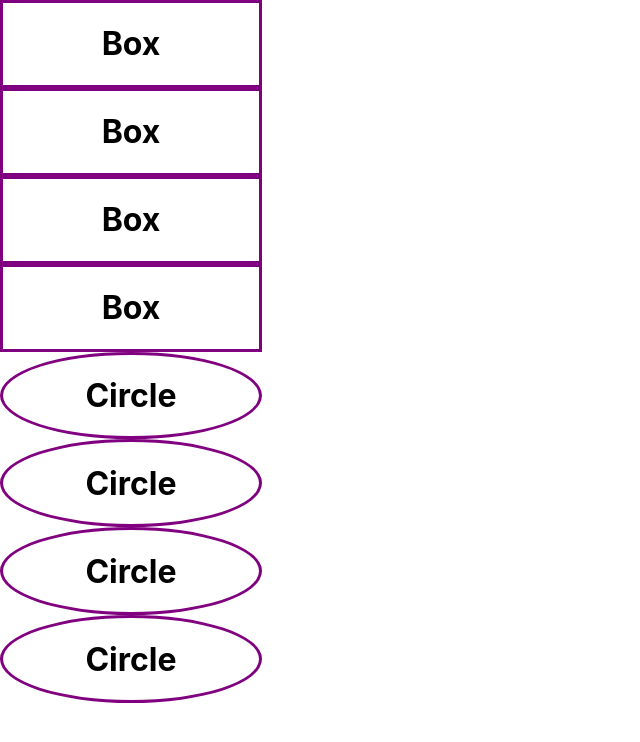
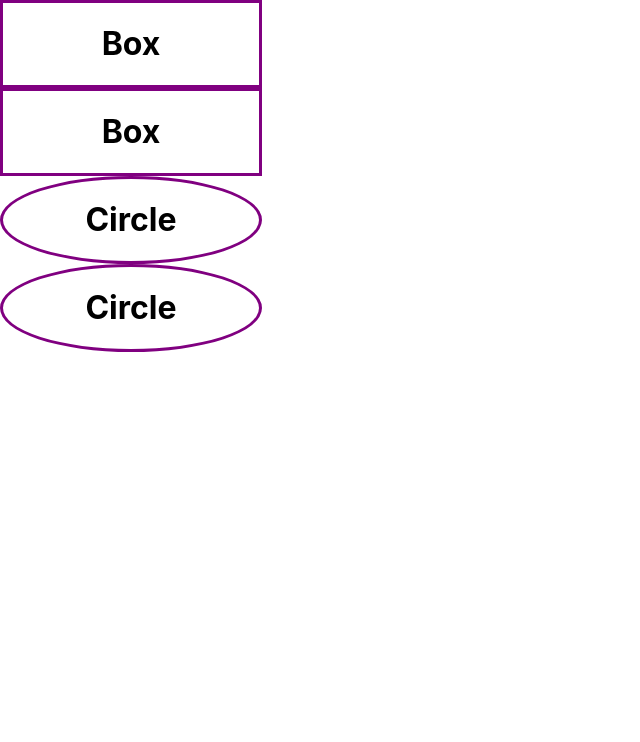
Before and after one commit to patricio87209/carrusel, a React (Create React App) app: page / in a window 1280 px wide. Shown: the top 742 px of the page, without its empty margins (0-640 px from the left). Built offline with nearby package versions, Linux system fonts and the light colour scheme.

Commit message:
carrusel inicial

```diff
--- a/src/App.js
+++ b/src/App.js
@@ -10,10 +10,6 @@ function App() {
     <Carrusel>
       <Box/>
       <Box/>
-      <Box/>
-      <Box/>
-      <Circle/>
-      <Circle/>
       <Circle/>
       <Circle/>
     </Carrusel>
--- a/src/components/Box.jsx
+++ b/src/components/Box.jsx
@@ -5,7 +5,7 @@ function Box(props){
   return (
     <div className='Box'>
       <h1> Box </h1>
-      </div>
+    </div>
   );
 }
 
--- a/src/components/Carrusel.jsx
+++ b/src/components/Carrusel.jsx
@@ -1,5 +1,6 @@
 import React, { Component } from 'react';
 import '../../src/App.css'
+
 
 function Carrusel(props){
   return (
--- a/src/components/Circle.jsx
+++ b/src/components/Circle.jsx
@@ -1,5 +1,6 @@
 import React, { Component } from 'react';
 import '../../src/App.css'
+
 class Circle extends Component {
 
   render() {
```
